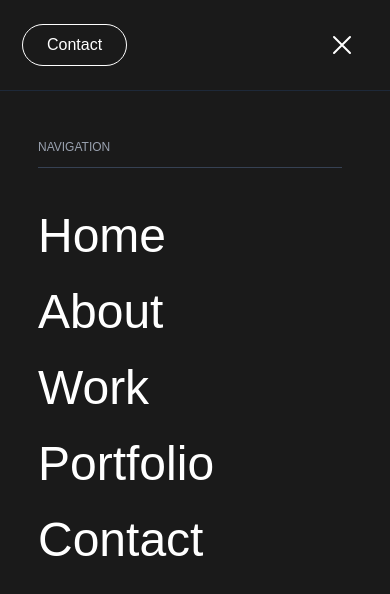
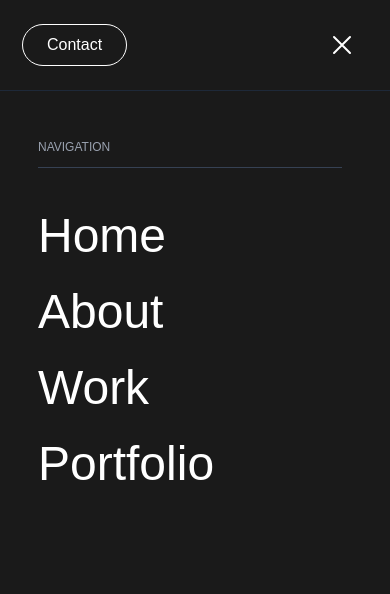
Before and after one commit to DHANIYEL/portfolio-v2, a Next.js app: page / in a window 390 px wide. Both pictures are taken after a click on the button 338 px from the left and 37 px from the top of the page. Shown: the top 594 px of the page. Built offline with nearby package versions, Linux system fonts and the light colour scheme; a web font is replaced by a local one.

Commit message:
contact desable

```diff
--- a/app/components/NavBar.tsx
+++ b/app/components/NavBar.tsx
@@ -154,7 +154,9 @@ const NavBar = () => {
                   <div className="text-xs uppercase text-gray-400 mb-6 border-b border-gray-700 pb-3">
                     Navigation
                   </div>
-                  {navLinks.map((link, index) => (
+                  {navLinks
+                    .filter(({ label }) => label !== "Contact")
+                    .map((link, index) => (
                       <motion.div
                         key={link.label}
                         custom={index}
--- a/package.json
+++ b/package.json
@@ -3,9 +3,9 @@
   "version": "0.1.0",
   "private": true,
   "scripts": {
-    "dev": "next dev --turbopack",
+    "dev": "next dev --turbopack -p 3001",
     "build": "next build --turbopack",
-    "start": "next start"
+    "start": "next start -p 3001"
   },
   "dependencies": {
     "framer-motion": "^12.23.24",
```
Lines whose indentation alone changed are shown as unchanged.
